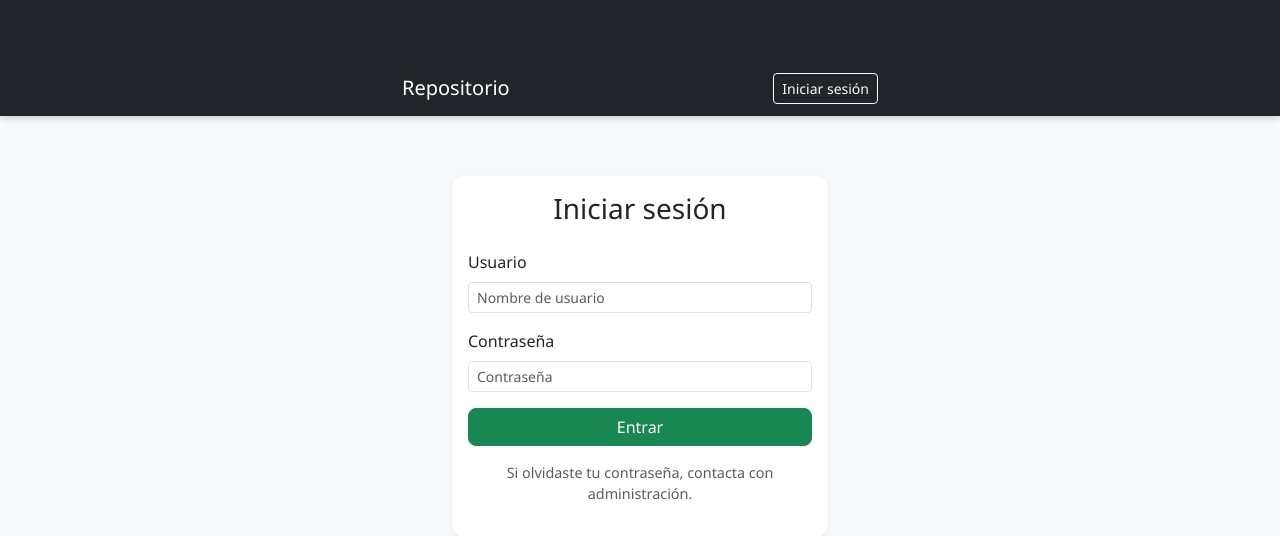
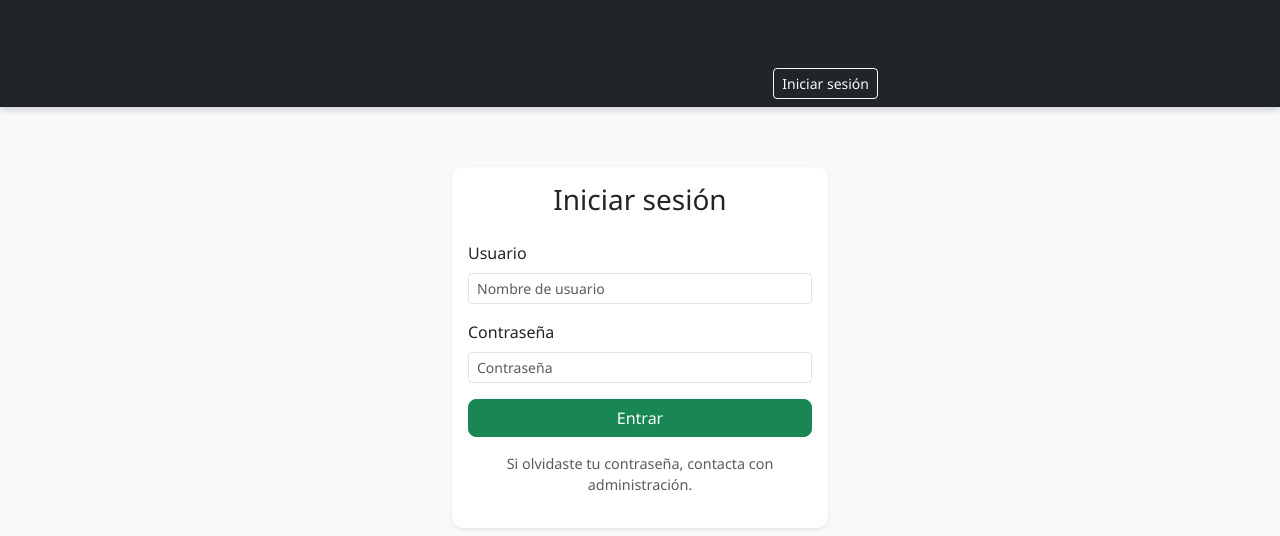
Before and after one commit to raffaello64/plataformaweb, a Django app: a page that uses repositorio/templates/repositorio/base.html in a window 1280 px wide. Shown: the top 536 px of the page. Run offline with Django 5.2, Linux system fonts and the light colour scheme.

Commit message:
Eliminar el enlace 'Repositorio' en inicio

```diff
--- a/repositorio/templates/repositorio/base.html
+++ b/repositorio/templates/repositorio/base.html
@@ -19,19 +19,10 @@ Las otras plantillas heredan las extensiones de esta.
 
 <nav class="navbar navbar-expand-lg navbar-dark bg-dark mb-4">
     <div class="container">
-        <a class="navbar-brand" href="
-            {% if user.is_authenticated %}
-                {% if user.perfil.tipo == 'docente' %}
-                    {% url 'dashboard_docente' %}
-                {% else %}
-                    {% url 'dashboard_estudiante' %}
-                {% endif %}
-            {% else %}
-                {% url 'login' %}
-            {% endif %}
-        ">Repositorio</a>
 
-        <div class="d-flex align-items-center">
+        {# Enlace "Repositorio" eliminado del navbar #}
+
+        <div class="d-flex align-items-center ms-auto">
             {% if user.is_authenticated %}
                 <span class="navbar-text text-white me-3">
                     Hola, {{ user.username }}
```
